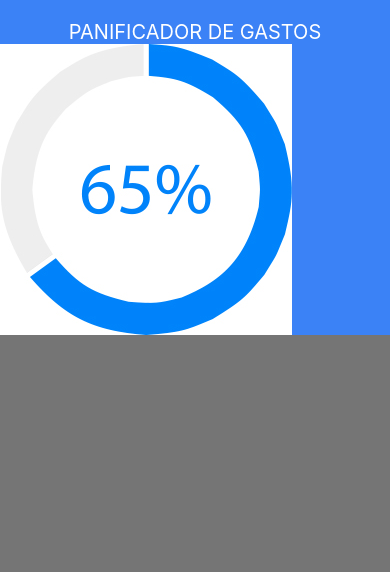
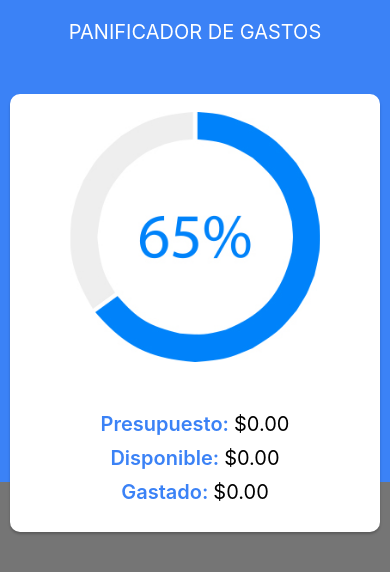
Before and after one commit to Lautaro261/planificadorApp, a React Native app: screen / in a window 390 px wide. Shown: the top 572 px of the page. Built offline with nearby package versions, Linux system fonts and the light colour scheme.

Commit message:
nuevos componentes con funcionalidad

```diff
--- a/App.js
+++ b/App.js
@@ -1,11 +1,11 @@
-import React, { useState } from 'react';
+import React, {useState} from 'react';
 import {
   SafeAreaView,
   StyleSheet,
   Text,
   View,
   StatusBar, // Importa StatusBar
-  Alert
+  Alert,
 } from 'react-native';
 
 import Header from './src/components/Header';
@@ -13,30 +13,36 @@ import NewBudget from './src/components/NewBudget';
 import BudgetControl from './src/components/BudgetControl';
 
 const App = () => {
-  const [isValidBudget, setIsValidBudget] = useState(true) //cambiar a false
+  const [isValidBudget, setIsValidBudget] = useState(true); //cambiar a false
+  const [budget, setBudget] = useState(0);
   StatusBar.setBackgroundColor('#3B82F6'); // Cambia el color aquí al que desees
   StatusBar.setBarStyle('light-content'); // Cambia el estilo de los iconos en la barra de notificaciones (light-content o dark-content)
 
-  const handlerNewBudget = (budget)=>{
-    console.log('Entre ! desde app', budget)
-    if(Number(budget) > 0 ){
-      console.log('valido')
-      setIsValidBudget(true)
-    }else{
-      console.log('no valido!')
-      Alert.alert('Error','El presupuesto debe ser igual o mayor a 1', [{text:'ok'}])
+  const handlerNewBudget = budget => {
+    console.log('Entre ! desde app', budget);
+    if (Number(budget) > 0) {
+      console.log('valido');
+      setIsValidBudget(true);
+    } else {
+      console.log('no valido!');
+      Alert.alert('Error', 'El presupuesto debe ser igual o mayor a 1', [
+        {text: 'ok'},
+      ]);
     }
-  }
+  };
   return (
     <View style={styles.container}>
       <View style={styles.header}>
         <Header />
-        {isValidBudget? (
-        <BudgetControl/>
+        {isValidBudget ? (
+          <BudgetControl budget={budget} />
         ) : (
-        <NewBudget handlerNewBudget={handlerNewBudget}/>
-        ) }
-
+          <NewBudget
+            budget={budget}
+            setBudget={setBudget}
+            handlerNewBudget={handlerNewBudget}
+          />
+        )}
       </View>
     </View>
   );
--- a/src/components/BudgetControl.jsx
+++ b/src/components/BudgetControl.jsx
@@ -1,25 +1,62 @@
-import React from "react"
-import {
-    View,
-    Text,
-    StyleSheet,
-    Image
- } from "react-native"
+import React, {useState} from 'react';
+import {View, Text, StyleSheet, Image} from 'react-native';
+import globalStyles from '../styles';
+import {formatearCantidad} from '../helpers';
 
+const BudgetControl = ({budget}) => {
+  const [availableAmount, setAvailableAmount] = useState(0);
+  const [expenses, setExponses] = useState(0);
 
-const BudgetControl = ()=>{
+  return (
+    <View style={style.container}>
+      <View style={style.center}>
+        <Image style={style.image} source={require('../img/grafico.jpg')} />
+      </View>
 
-    return(
-        <View>
-            <View>
-                <Image source={require('../img/grafico.jpg')}/>
-            </View>
-        </View>
-    )
-}
+      <View style={style.textContainer}>
+        {/* PRESUPUETO */}
+        <Text style={style.value}>
+          <Text style={style.label}>Presupuesto: </Text>
+          {formatearCantidad(budget)}
+        </Text>
+        {/* DISPONIBLE */}
+        <Text style={style.value}>
+          <Text style={style.label}>Disponible: </Text>
+          {formatearCantidad(budget)}
+        </Text>
+        {/* GASTADO */}
+        <Text style={style.value}>
+          <Text style={style.label}>Gastado: </Text>
+          {formatearCantidad(budget)}
+        </Text>
+      </View>
+    </View>
+  );
+};
 
 const style = StyleSheet.create({
-
-})
+  container: {
+    ...globalStyles.container,
+  },
+  center: {
+    alignItems: 'center',
+  },
+  image: {
+    width: 250,
+    height: 250,
+  },
+  textContainer: {
+    marginTop: 50,
+  },
+  value: {
+    fontSize: 20,
+    textAlign: 'center',
+    marginBottom: 10,
+  },
+  label: {
+    fontWeight: '600',
+    color: '#3B82F6',
+  },
+});
 
 export default BudgetControl;
--- a/src/components/NewBudget.jsx
+++ b/src/components/NewBudget.jsx
@@ -1,23 +1,25 @@
-import React, { useState } from 'react';
+import React, {useState} from 'react';
 import {View, Text, StyleSheet, Pressable, TextInput} from 'react-native';
+import globalStyles from '../styles';
 
-const NewBudget = ({handlerNewBudget}) => {
-  const [budget, setBudget] = useState(0)
+const NewBudget = ({handlerNewBudget, budget, setBudget}) => {
   return (
     <View style={style.container}>
-      <Text style={style.label} >Definir Presupuesto</Text>
+      <Text style={style.label}>Definir Presupuesto</Text>
 
       <TextInput
-      keyboardType='numeric'
-      placeholder='Monto $ '
-      style={style.input}
-      value={budget.toString()}
-      onChangeText={setBudget}
+        keyboardType="numeric"
+        placeholder="Monto $ "
+        style={style.input}
+        value={budget.toString()}
+        onChangeText={setBudget}
       />
 
       <Pressable
-      onPress={()=>{handlerNewBudget(budget)}}
-      style={style.button}>
+        onPress={() => {
+          handlerNewBudget(budget);
+        }}
+        style={style.button}>
         <Text style={style.buttonText}>Agregar Presupuesto</Text>
       </Pressable>
     </View>
@@ -26,46 +28,30 @@ const NewBudget = ({handlerNewBudget}) => {
 
 const style = StyleSheet.create({
   container: {
-    backgroundColor: '#FFF',
-    marginHorizontal: 10,
-    paddingHorizontal: 10,
+    ...globalStyles.container,
+  },
+  label: {
+    textAlign: 'center',
+    fontSize: 18,
+    color: '#3B82F6',
+  },
+  input: {
+    backgroundColor: '#F5F5F5',
+    padding: 10,
+    paddingHorizontal: 15,
     borderRadius: 10,
-    paddingVertical: 18,
-    transform: [{translateY: 50}],
-    shadowColor: '#000',
-    shadowOffset: {
-      width: 0,
-      height: 2,
-    },
-    shadowOpacity: 0.23,
-    shadowRadius: 2.62,
-
-    elevation: 4,
+    marginTop: 30,
   },
-  label:{
-    textAlign:'center',
-    fontSize: 18,
-    color:'#3B82F6',
-
+  button: {
+    marginTop: 30,
+    backgroundColor: '#1048A4',
+    padding: 10,
+    borderRadius: 10,
   },
-  input:{
-    backgroundColor:'#F5F5F5',
-    padding:10,
-    paddingHorizontal:15,
-    borderRadius:10,
-    marginTop:30
+  buttonText: {
+    color: '#FFF',
+    textAlign: 'center',
   },
-  button:{
-    marginTop:30,
-    backgroundColor:'#1048A4',
-    padding:10,
-    borderRadius:10,
-
-  },
-  buttonText:{
-    color:'#FFF',
-    textAlign:'center'
-  }
 });
 
 export default NewBudget;
--- /dev/null
+++ b/src/helpers/index.js
@@ -0,0 +1,7 @@
+export const formatearCantidad = (quantity)=>{
+
+    return Number(quantity).toLocaleString('en-US',{
+        style:'currency',
+        currency:'USD'
+    })
+}
--- /dev/null
+++ b/src/styles/index.js
@@ -0,0 +1,21 @@
+const globalStyles = {
+    container:{
+        backgroundColor: '#FFF',
+    marginHorizontal: 10,
+    paddingHorizontal: 10,
+    borderRadius: 10,
+    paddingVertical: 18,
+    transform: [{translateY: 50}],
+    shadowColor: '#000',
+    shadowOffset: {
+      width: 0,
+      height: 2,
+    },
+    shadowOpacity: 0.23,
+    shadowRadius: 2.62,
+
+    elevation: 4,
+    }
+}
+
+export default globalStyles;
```
